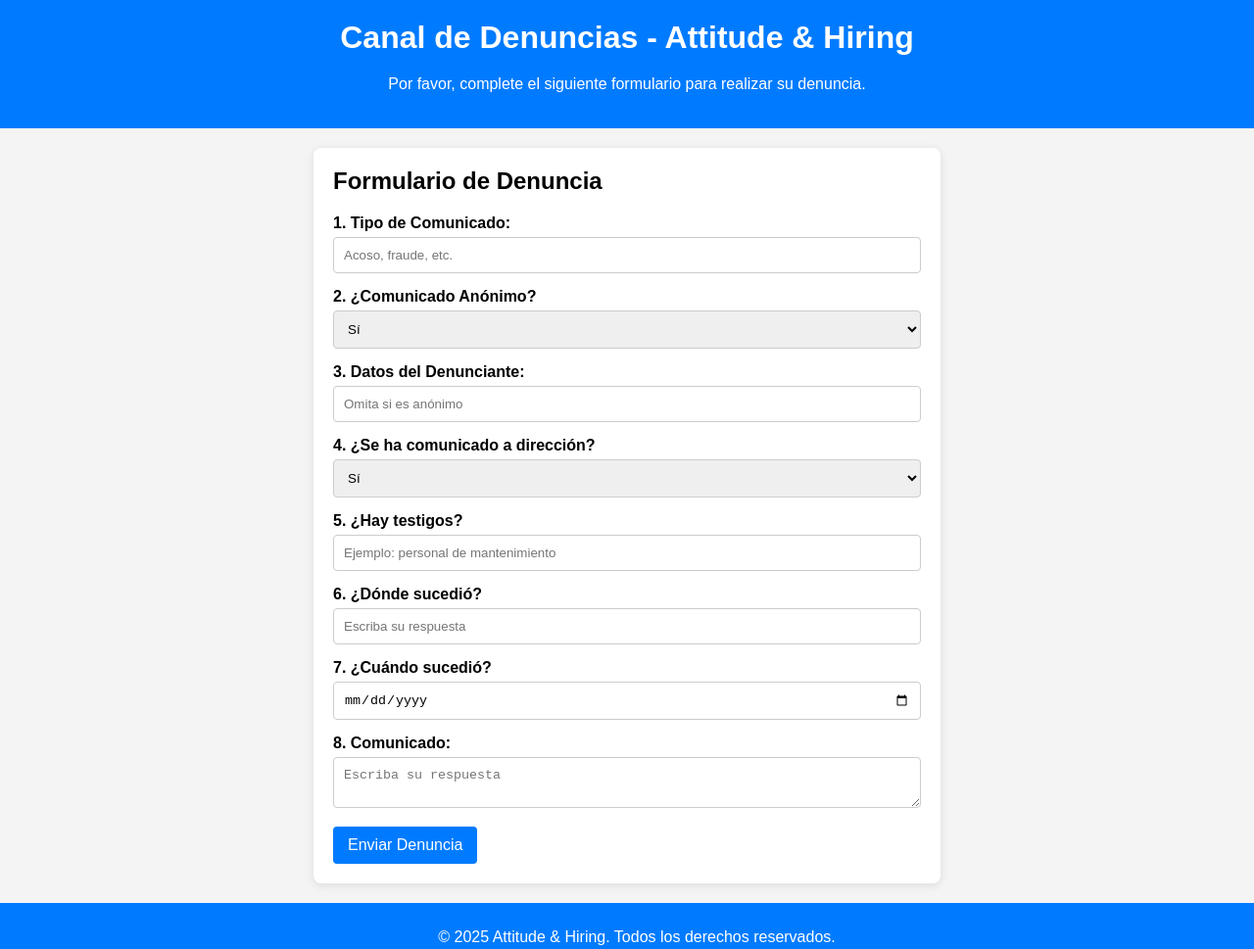
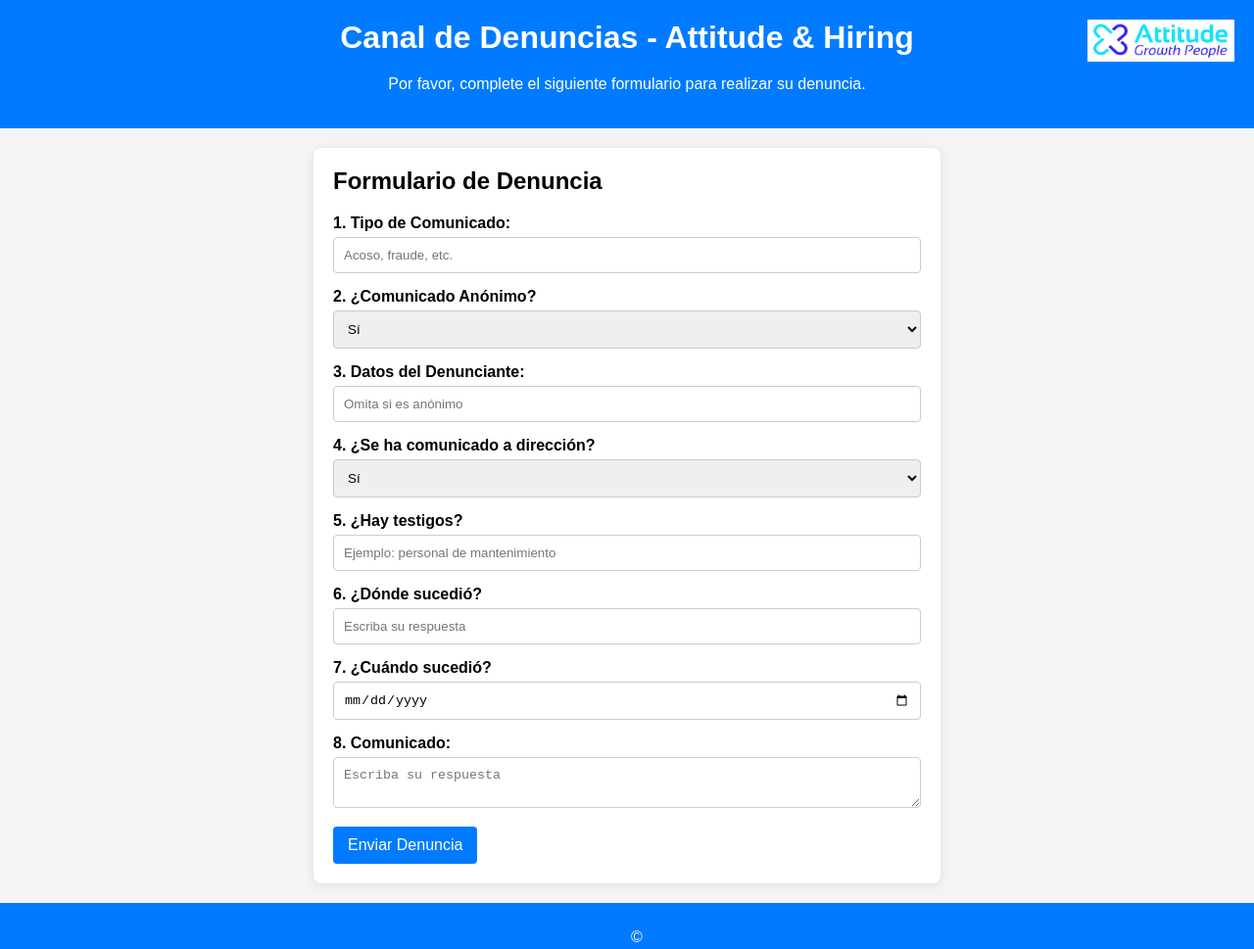
Before and after one commit to attitudehiringapp/canaldenuncias, a plain HTML site: page index.html in a window 1280 px wide. Shown: the whole page at 98% size. Drawn offline with Linux system fonts and the light colour scheme.

Commit message:
index.html

```diff
--- a/index.html
+++ b/index.html
@@ -17,10 +17,28 @@
             border: 1px solid #c3e6cb;
             border-radius: 5px;
         }
+
+        /* Estilo para la imagen del logotipo */
+        .logo {
+            max-width: 150px; /* Ajusta el tamaño máximo de la imagen */
+            height: auto; /* Mantiene la proporción de la imagen */
+            position: absolute; /* Posiciona la imagen de forma absoluta */
+            top: 20px; /* Ajusta la distancia desde la parte superior */
+            right: 20px; /* Ajusta la distancia desde la derecha */
+        }
+
+        header {
+            position: relative; /* Necesario para el posicionamiento absoluto de la imagen */
+            padding: 20px;
+            text-align: center;
+            background-color: #007bff;
+            color: white;
+        }
     </style>
 </head>
 <body>
     <header>
+        <img src="https://github.com/attitudehiringapp/canaldenuncias/raw/main/1%20Logo%20Transparente%20horizontal.jpg" alt="Logotipo de Attitude & Hiring" class="logo"> <!-- Cambia la ruta a tu logotipo -->
         <h1>Canal de Denuncias - Attitude & Hiring</h1>
         <p>Por favor, complete el siguiente formulario para realizar su denuncia.</p>
     </header>
@@ -69,21 +87,4 @@
     </section>
 
     <footer>
-        <p>© 2025 Attitude & Hiring. Todos los derechos reservados.</p>
-    </footer>
-
-    <script>
-        document.getElementById('denunciaForm').addEventListener('submit', function(event) {
-            event.preventDefault(); // Evita el envío del formulario
-
-            // Generar un código de confirmación aleatorio
-            const code = Math.random().toString(36).substring(2, 8).toUpperCase();
-            document.getElementById('confirmationCode').textContent = code;
-
-            // Ocultar el formulario y mostrar el mensaje de confirmación
-            document.getElementById('formulario').style.display = 'none';
-            document.getElementById('confirmation').style.display = 'block';
-        });
-    </script>
-</body>
-</html>
+        <p>&copy;
```
